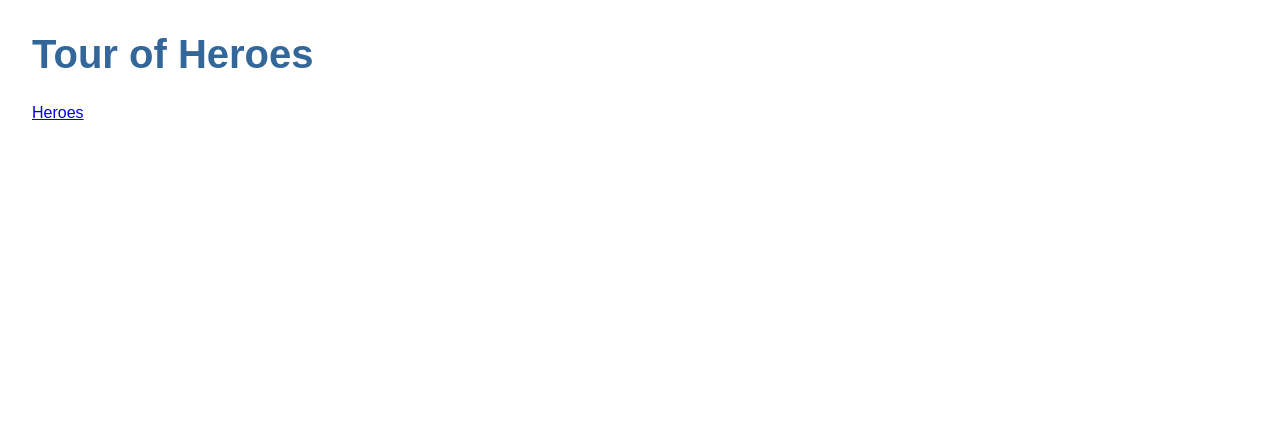
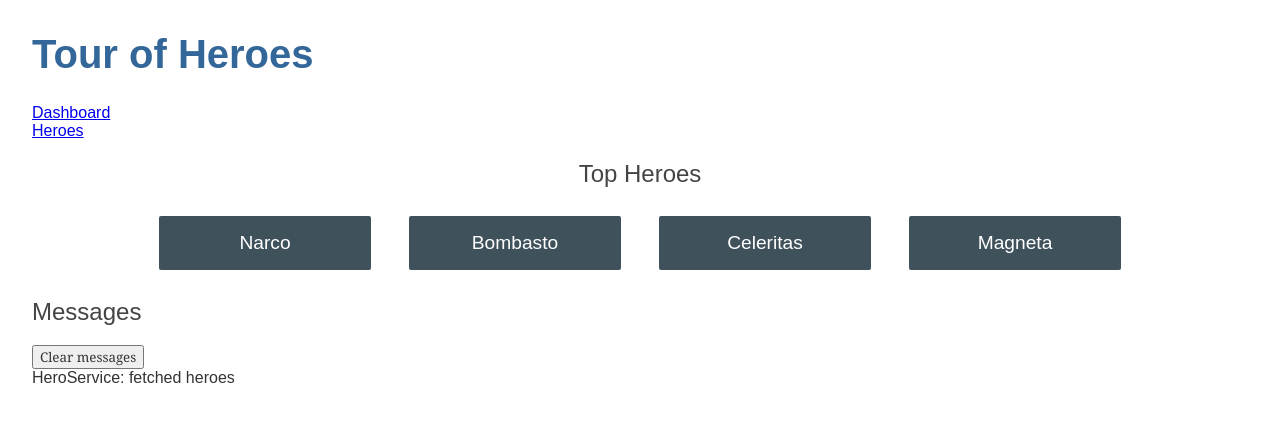
Before and after one commit to TNK-2/angular-tour-of-heroes, an Angular app: page /dashboard in a window 1280 px wide. Before the commit this address led to /. Shown: the top 422 px of the page. Built offline with nearby package versions, Linux system fonts and the light colour scheme.

Commit message:
add dash bord

```diff
--- a/src/app/app-routing.module.ts
+++ b/src/app/app-routing.module.ts
@@ -1,8 +1,11 @@
 import { NgModule } from '@angular/core';
 import { RouterModule, Routes } from '@angular/router';
 import { HeroesComponent } from './heroes/heroes.component';
+import { DashboardComponent } from './dashboard/dashboard.component';
 
 const routes: Routes = [
+  { path: '', redirectTo: '/dashboard', pathMatch: 'full' },
+  { path: 'dashboard', component: DashboardComponent },
   { path: 'heroes', component: HeroesComponent }
 ];
 
--- a/src/app/app.component.html
+++ b/src/app/app.component.html
@@ -1,5 +1,6 @@
 <h1 id="main-content-header">{{title}}</h1>
 <nav>
+  <a routerLink="/dashboard">Dashboard</a><br>
   <a routerLink="/heroes">Heroes</a>
 </nav>
 <router-outlet></router-outlet>
--- a/src/app/app.module.ts
+++ b/src/app/app.module.ts
@@ -7,13 +7,15 @@
 import { HeroDetailComponent } from './hero-detail/hero-detail.component';
 import { MessagesComponent } from './messages/messages.component';
 import { AppRoutingModule } from './app-routing.module';
+import { DashboardComponent } from './dashboard/dashboard.component';
 
 @NgModule({
   declarations: [
     AppComponent,
     HeroesComponent,
     HeroDetailComponent,
-    MessagesComponent
+    MessagesComponent,
+    DashboardComponent
   ],
   imports: [
     BrowserModule,
--- /dev/null
+++ b/src/app/dashboard/dashboard.component.css
@@ -0,0 +1,50 @@
+/* DashboardComponent's private CSS styles */
+
+h2 {
+  text-align: center;
+}
+
+.heroes-menu {
+  padding: 0;
+  margin: auto;
+  max-width: 1000px;
+
+  /* flexbox */
+  display: flex;
+  flex-direction: row;
+  flex-wrap: wrap;
+  justify-content: space-around;
+  align-content: flex-start;
+  align-items: flex-start;
+}
+
+a {
+  background-color: #3f525c;
+  border-radius: 2px;
+  padding: 1rem;
+  font-size: 1.2rem;
+  text-decoration: none;
+  display: inline-block;
+  color: #fff;
+  text-align: center;
+  width: 100%;
+  min-width: 70px;
+  margin: .5rem auto;
+  box-sizing: border-box;
+
+  /* flexbox */
+  order: 0;
+  flex: 0 1 auto;
+  align-self: auto;
+}
+
+@media (min-width: 600px) {
+  a {
+    width: 18%;
+    box-sizing: content-box;
+  }
+}
+
+a:hover {
+  background-color: #000;
+}
--- /dev/null
+++ b/src/app/dashboard/dashboard.component.html
@@ -0,0 +1,6 @@
+<h2>Top Heroes</h2>
+<div class="heroes-menu">
+  <a *ngFor="let hero of heroes">
+    {{hero.name}}
+  </a>
+</div>
--- /dev/null
+++ b/src/app/dashboard/dashboard.component.ts
@@ -0,0 +1,23 @@
+import { Component, OnInit } from '@angular/core';
+import { Hero } from '../hero';
+import { HeroService } from '../hero.service';
+
+@Component({
+  selector: 'app-dashboard',
+  templateUrl: './dashboard.component.html',
+  styleUrls: [ './dashboard.component.css' ]
+})
+export class DashboardComponent implements OnInit {
+  heroes: Hero[] = [];
+
+  constructor(private heroService: HeroService) { }
+
+  ngOnInit() {
+    this.getHeroes();
+  }
+
+  getHeroes(): void {
+    this.heroService.getHeroes()
+      .subscribe(heroes => this.heroes = heroes.slice(1, 5));
+  }
+}
```
Also changed, not shown: 1 other file (tests, documents, lock files or other folders).
